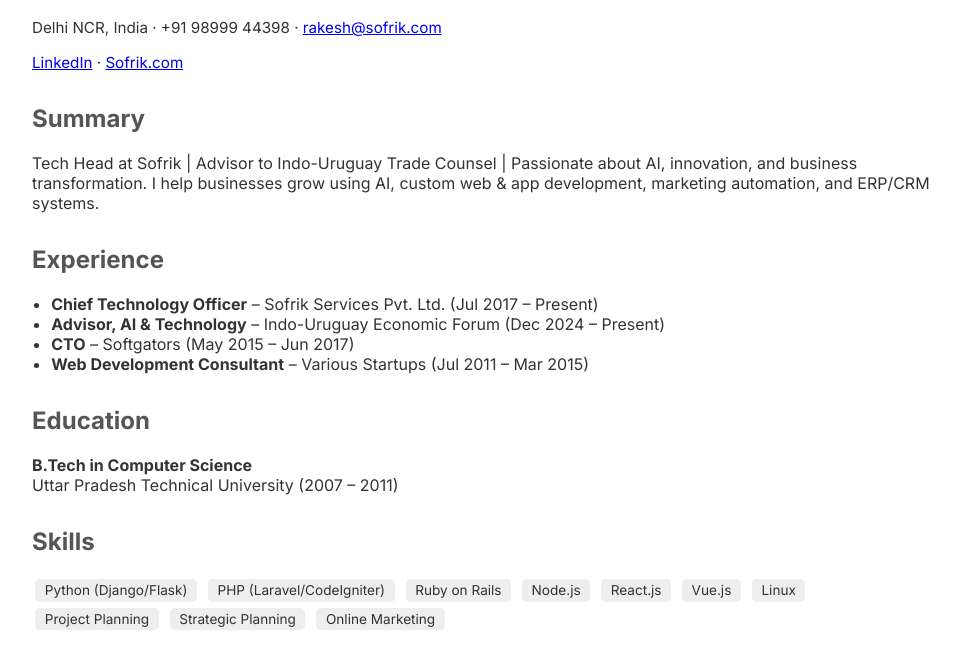
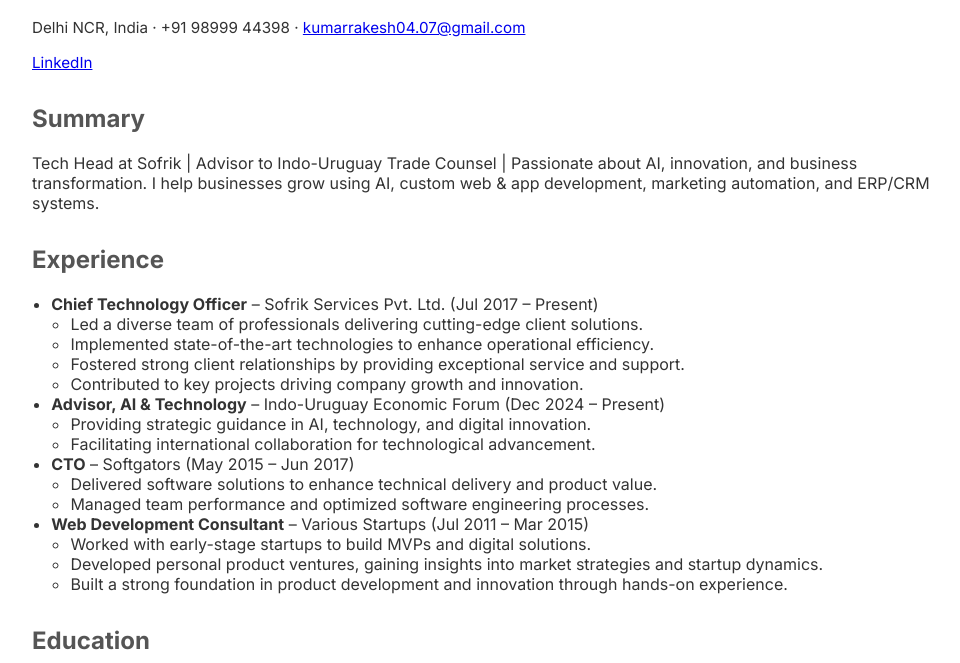
Before and after one commit to raakeshkumar/profile, a plain HTML site: page index.html in a window 1280 px wide. Shown: the part 106-769 px from the top of the page, without its empty margins (158-1118 px from the left). Drawn offline with Linux system fonts and the light colour scheme.

Commit message:
Update index.html

```diff
--- a/index.html
+++ b/index.html
@@ -53,11 +53,10 @@
   <div class="container">
     <h1>Rakesh Kumar</h1>
     <div class="contact">
-      Delhi NCR, India · +91 98999 44398 · <a href="mailto:rakesh@sofrik.com">rakesh@sofrik.com</a>
+      Delhi NCR, India · +91 98999 44398 · <a href="mailto:kumarrakesh04.07@gmail.com">kumarrakesh04.07@gmail.com</a>
     </div>
     <div class="links">
-      <a href="https://www.linkedin.com/in/rakesh-k-choudhary" target="_blank">LinkedIn</a> ·
-      <a href="https://sofrik.com" target="_blank">Sofrik.com</a>
+      <a href="https://www.linkedin.com/in/rakesh-k-choudhary" target="_blank">LinkedIn</a>
     </div>
 
     <div class="section">
@@ -71,10 +70,33 @@
     <div class="section">
       <h2>Experience</h2>
       <ul>
-        <li><strong>Chief Technology Officer</strong> – Sofrik Services Pvt. Ltd. (Jul 2017 – Present)</li>
-        <li><strong>Advisor, AI & Technology</strong> – Indo-Uruguay Economic Forum (Dec 2024 – Present)</li>
-        <li><strong>CTO</strong> – Softgators (May 2015 – Jun 2017)</li>
-        <li><strong>Web Development Consultant</strong> – Various Startups (Jul 2011 – Mar 2015)</li>
+        <li><strong>Chief Technology Officer</strong> – Sofrik Services Pvt. Ltd. (Jul 2017 – Present)
+          <ul>
+            <li>Led a diverse team of professionals delivering cutting-edge client solutions.</li>
+            <li>Implemented state-of-the-art technologies to enhance operational efficiency.</li>
+            <li>Fostered strong client relationships by providing exceptional service and support.</li>
+            <li>Contributed to key projects driving company growth and innovation.</li>
+          </ul>
+        </li>
+        <li><strong>Advisor, AI & Technology</strong> – Indo-Uruguay Economic Forum (Dec 2024 – Present)
+          <ul>
+            <li>Providing strategic guidance in AI, technology, and digital innovation.</li>
+            <li>Facilitating international collaboration for technological advancement.</li>
+          </ul>
+        </li>
+        <li><strong>CTO</strong> – Softgators (May 2015 – Jun 2017)
+          <ul>
+            <li>Delivered software solutions to enhance technical delivery and product value.</li>
+            <li>Managed team performance and optimized software engineering processes.</li>
+          </ul>
+        </li>
+        <li><strong>Web Development Consultant</strong> – Various Startups (Jul 2011 – Mar 2015)
+          <ul>
+            <li>Worked with early-stage startups to build MVPs and digital solutions.</li>
+            <li>Developed personal product ventures, gaining insights into market strategies and startup dynamics.</li>
+            <li>Built a strong foundation in product development and innovation through hands-on experience.</li>
+          </ul>
+        </li>
       </ul>
     </div>
 
@@ -92,10 +114,14 @@
         <span class="tag">Node.js</span>
         <span class="tag">React.js</span>
         <span class="tag">Vue.js</span>
-        <span class="tag">Linux</span>
+        <span class="tag">Linux Administration</span>
+        <span class="tag">Machine Learning</span>
+        <span class="tag">Deep Learning</span>
+        <span class="tag">LLM Programming</span>
         <span class="tag">Project Planning</span>
         <span class="tag">Strategic Planning</span>
         <span class="tag">Online Marketing</span>
+
       </div>
     </div>
 
```
